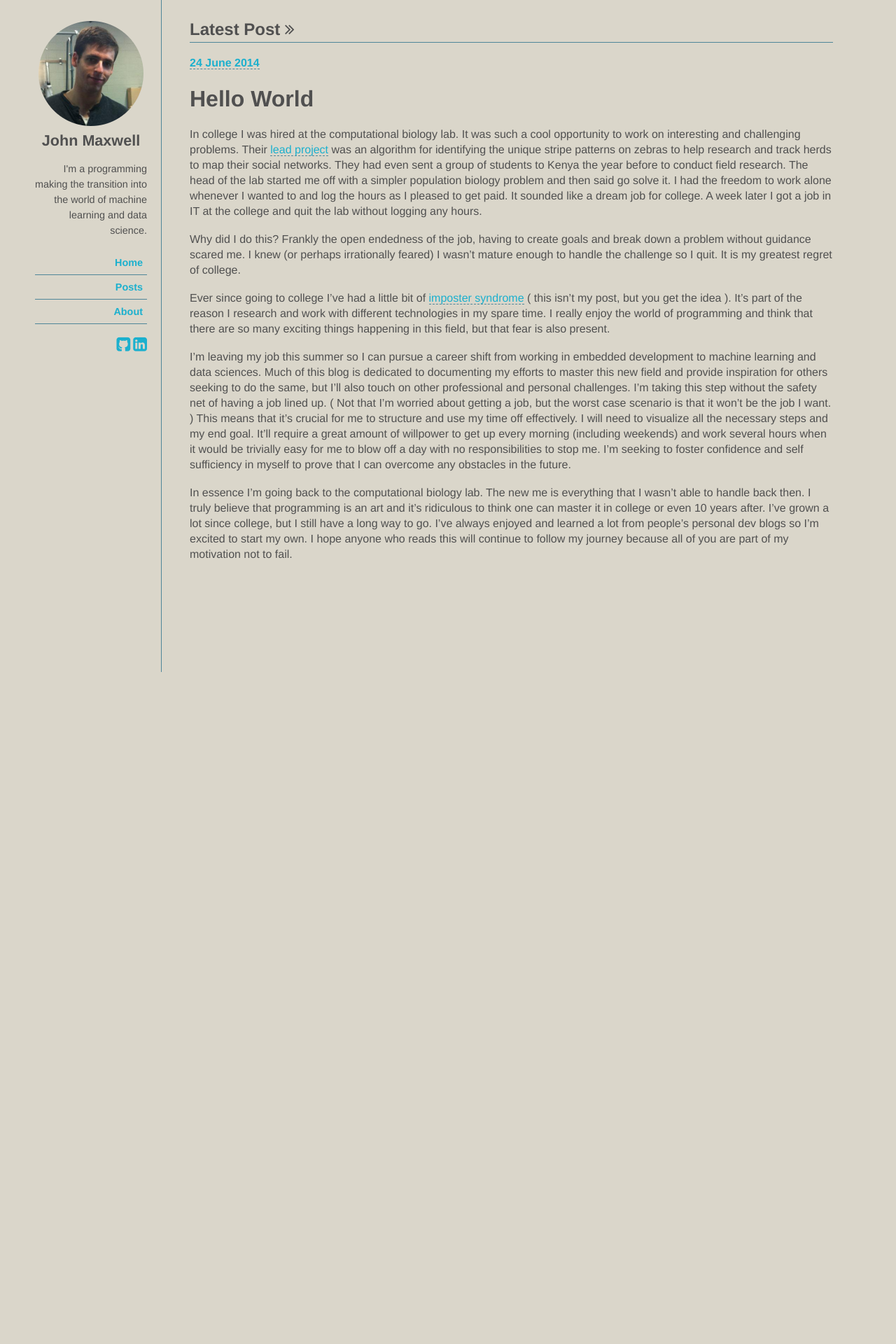
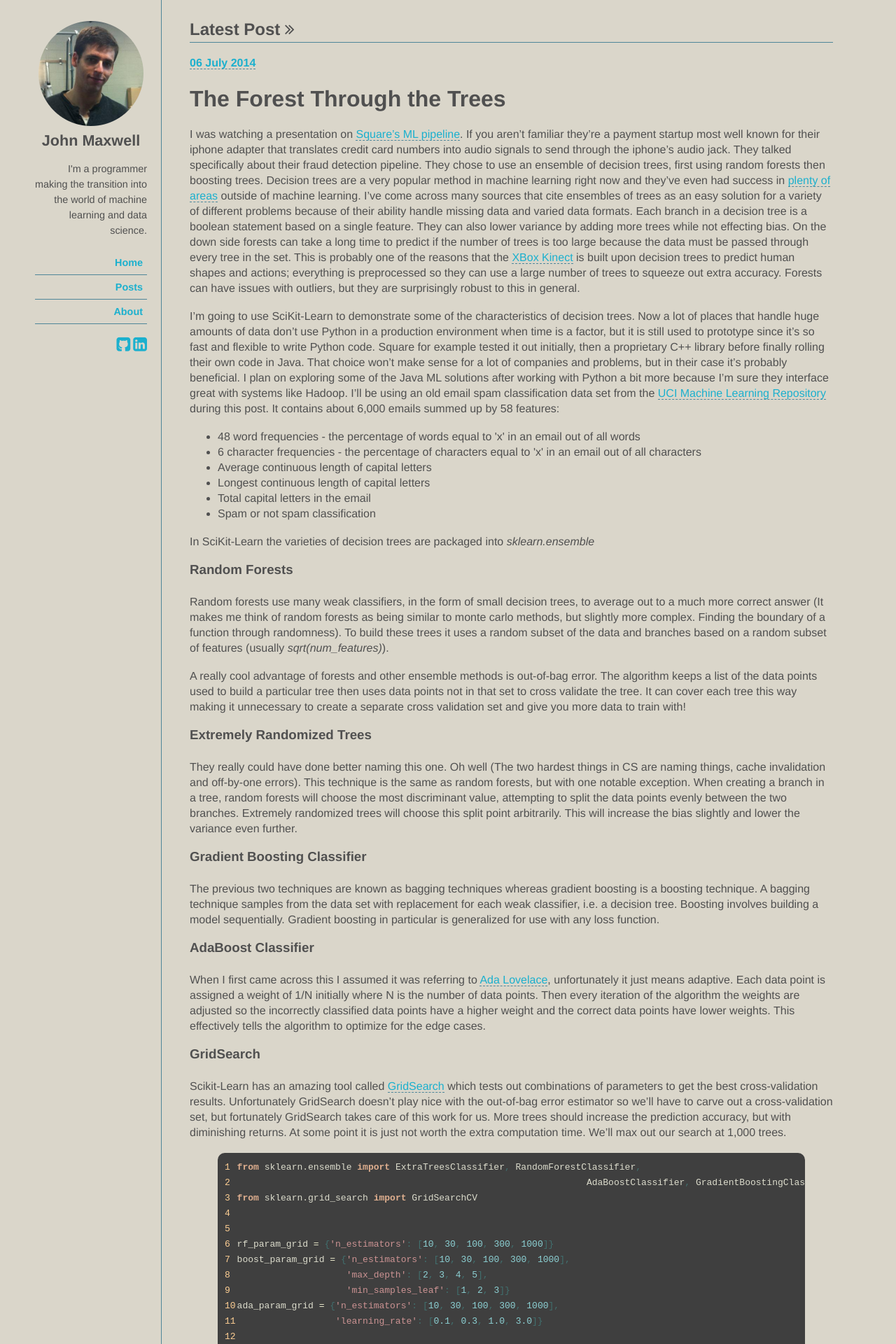
Before and after one commit to CpuKnows/cpuknows.github.io, a Jekyll site: the page built from index.html, in a window 1280 px wide. Shown: the top 1920 px of the page at 70% size. Built offline with Jekyll 4.4.1, drawn with Linux system fonts in a browser that asks for light colours; nearby versions of some CDN libraries; some web fonts are replaced; Markdown is read by kramdown in place of the engine named in the settings; before the commit the page ends 960 px from its top, so only the background shows below that; some of the changed text lies outside the part shown.

Commit message:
2014-7-6-forest post
new post
correct sidebar grammar mistake
update <ul> CSS
Update _config.yml

```diff
--- a/_config.yml
+++ b/_config.yml
@@ -5,11 +5,12 @@ markdown: rdiscount
 
 title: John Maxwell
 name: John Maxwell's Dev Blog
-url: http://http://cpuknows.github.io/
+url: http://cpuknows.com/
 
 author: John Maxwell
 
 css:
     - /css/base.css
+    - /css/code.css
     - /lib/font-awesome/css/font-awesome.min.css
     - http://fonts.googleapis.com/css?family=Droid+Sans:400,700
--- a/_layouts/default.html
+++ b/_layouts/default.html
@@ -44,7 +44,7 @@
 
                 <div class="paragraphs">
                     <p>
-                        I'm a programming making the transition into the world of machine learning and data science.
+                        I'm a programmer making the transition into the world of machine learning and data science.
                     </p>
                 </div>
 
--- /dev/null
+++ b/_posts/2014-07-06-square-forests.md
@@ -0,0 +1,166 @@
+---
+layout: post
+title: The Forest Through the Trees
+description: A discussion about forests in Scikit-Learn
+---
+
+{{page.title}}
+==============
+
+I was watching a presentation on [Square's ML pipeline][square]. If you aren't familiar they're a payment startup most well known for their iphone adapter that translates credit card numbers into audio signals to send through the iphone's audio jack. They talked specifically about their fraud detection pipeline. They chose to use an ensemble of decision trees, first using random forests then boosting trees. Decision trees are a very popular method in machine learning right now and they've even had success in [plenty of areas][kidney] outside of machine learning. I've come across many sources that cite ensembles of trees as an easy solution for a variety of different problems because of their ability handle missing data and varied data formats. Each branch in a decision tree is a boolean statement based on a single feature. They can also lower variance by adding more trees while not effecting bias. On the down side forests can take a long time to predict if the number of trees is too large because the data must be passed through every tree in the set. This is probably one of the reasons that the [XBox Kinect][kinect] is built upon decision trees to predict human shapes and actions; everything is preprocessed so they can use a large number of trees to squeeze out extra accuracy. Forests can have issues with outliers, but they are surprisingly robust to this in general.
+
+I'm going to use SciKit-Learn to demonstrate some of the characteristics of decision trees. Now a lot of places that handle huge amounts of data don't use Python in a production environment when time is a factor, but it is still used to prototype since it's so fast and flexible to write Python code. Square for example tested it out initially, then a proprietary C++ library before finally rolling their own code in Java. That choice won't make sense for a lot of companies and problems, but in their case it's probably beneficial. I plan on exploring some of the Java ML solutions after working with Python a bit more because I'm sure they interface great with systems like Hadoop. I'll be using an old email spam classification data set from the [UCI Machine Learning Repository][data set] during this post. It contains about 6,000 emails summed up by 58 features:
+<ul class='pretty'>
+	<li>48 word frequencies - the percentage of words equal to 'x' in an email out of all words</li>
+	<li>6 character frequencies - the percentage of characters equal to 'x' in an email out of all characters</li>
+	<li>Average continuous length of capital letters</li>
+	<li>Longest continuous length of capital letters</li>
+	<li>Total capital letters in the email</li>
+	<li>Spam or not spam classification</li>
+</ul>
+
+In SciKit-Learn the varieties of decision trees are packaged into *sklearn.ensemble*
+
+###Random Forests
+
+Random forests use many weak classifiers, in the form of small decision trees, to average out to a much more correct answer (It makes me think of random forests as being similar to monte carlo methods, but slightly more complex. Finding the boundary of a function through randomness). To build these trees it uses a random subset of the data and branches based on a random subset of features (usually *sqrt(num_features)*).
+
+A really cool advantage of forests and other ensemble methods is out-of-bag error. The algorithm keeps a list of the data points used to build a particular tree then uses data points not in that set to cross validate the tree. It can cover each tree this way making it unnecessary to create a separate cross validation set and give you more data to train with!
+
+
+###Extremely Randomized Trees
+
+They really could have done better naming this one. Oh well (The two hardest things in CS are naming things, cache invalidation and off-by-one errors). This technique is the same as random forests, but with one notable exception. When creating a branch in a tree, random forests will choose the most discriminant value, attempting to split the data points evenly between the two branches. Extremely randomized trees will choose this split point arbitrarily. This will increase the bias slightly and lower the variance even further.
+
+
+###Gradient Boosting Classifier
+
+The previous two techniques are known as bagging techniques whereas gradient boosting is a boosting technique. A bagging technique samples from the data set with replacement for each weak classifier, i.e. a decision tree. Boosting involves building a model sequentially. Gradient boosting in particular is generalized for use with any loss function.
+
+
+###AdaBoost Classifier
+
+When I first came across this I assumed it was referring to [Ada Lovelace][ada], unfortunately it just means adaptive. Each data point is assigned a weight of 1/N initially where N is the number of data points. Then every iteration of the algorithm the weights are adjusted so the incorrectly classified data points have a higher weight and the correct data points have lower weights. This effectively tells the algorithm to optimize for the edge cases.
+
+###GridSearch
+
+Scikit-Learn has an amazing tool called [GridSearch][grid] which tests out combinations of parameters to get the best cross-validation results. Unfortunately GridSearch doesn't play nice with the out-of-bag error estimator so we'll have to carve out a cross-validation set, but fortunately GridSearch takes care of this work for us. More trees should increase the prediction accuracy, but with diminishing returns. At some point it is just not worth the extra computation time. We'll max out our search at 1,000 trees.
+
+{% highlight python linenos %}
+from sklearn.ensemble import ExtraTreesClassifier, RandomForestClassifier,
+								AdaBoostClassifier, GradientBoostingClassifier
+from sklearn.grid_search import GridSearchCV
+
+
+rf_param_grid = {'n_estimators': [10, 30, 100, 300, 1000]}
+boost_param_grid = {'n_estimators': [10, 30, 100, 300, 1000],
+                    'max_depth': [2, 3, 4, 5],
+                    'min_samples_leaf': [1, 2, 3]}
+ada_param_grid = {'n_estimators': [10, 30, 100, 300, 1000],
+                  'learning_rate': [0.1, 0.3, 1.0, 3.0]}
+
+rf_est = RandomForestClassifier()
+rf_gs_cv = GridSearchCV(rf_est, rf_param_grid).fit(Xtrain, Ytrain)
+print(rf_gs_cv.best_score_, rf_gs_cv.best_params_)
+print('\n')
+
+boost_est = GradientBoostingClassifier()
+boost_gs_cv = GridSearchCV(boost_est, boost_param_grid).fit(Xtrain, Ytrain)
+print(boost_gs_cv.best_score_, boost_gs_cv.best_params_)
+print('\n')
+
+ada_est = AdaBoostClassifier()
+ada_gs_cv = GridSearchCV(ada_est, ada_param_grid).fit(Xtrain, Ytrain)
+print(ada_gs_cv.best_score_, ada_gs_cv.best_params_)
+print('\n')
+{% endhighlight %}
+
+{% highlight pytb %}
+(0.94393741851368973, {'n_estimators': 300})
+(0.94915254237288138, {'n_estimators': 1000, 'max_depth': 3, 'min_samples_leaf': 1})
+(0.94295958279009129, {'n_estimators': 300, 'learning_rate': 0.3})
+{% endhighlight %}
+
+
+###Parallelization of tree generation
+
+Bagging techniques can benefit from parallelization because they are creating many independent trees whereas boosting techniques are iterative and cannot benefit as much from parallelization. Using the *n_jobs* parameter we can specify the number of CPU cores to use when generating trees. The default is *n_jobs=1* and I'll test it with *n_jobs=-1* which means use as many CPU cores as you can. I have an i7 so this should be a pretty good speedup, not linear because there is still overhead for the parallelization process, but still pretty good. As expected *ExtraTreesClassifier* is faster than *RandomForestClassifier* because it doesn't need to find the most discriminant value for each branch split. With *n_estimators=3000* the benefit was even better than double.
+
+{% highlight python %}
+%timeit clf_rf = RandomForestClassifier(n_estimators=1000, n_jobs=1).fit(Xtrain, Ytrain)
+%timeit clf_rf = RandomForestClassifier(n_estimators=1000, n_jobs=-1).fit(Xtrain, Ytrain)
+%timeit clf_et = ExtraTreesClassifier(n_estimators=1000, n_jobs=1).fit(Xtrain, Ytrain)
+%timeit clf_et = ExtraTreesClassifier(n_estimators=1000, n_jobs=-1).fit(Xtrain, Ytrain)
+{% endhighlight %}
+
+{% highlight pytb %}
+1 loops, best of 3: 10.6 s per loop #Random forest, n_jobs=1
+1 loops, best of 3: 4.92 s per loop #Random forest, n_jobs=-1
+1 loops, best of 3: 8.27 s per loop #Extremely randomized trees, n_jobs=1
+1 loops, best of 3: 4.36 s per loop #Extremely randomized trees, n_jobs=-1
+{% endhighlight %}
+
+###Cross validation and error rates
+
+{% highlight python linenos %}
+clf_rf = RandomForestClassifier(n_estimators=rf_gs_cv.best_params_['n_estimators'])
+scores = cross_val_score(clf, Xtrain, Ytrain)
+print(scores.mean())
+
+clf_et = ExtraTreesClassifier(n_estimators=rf_gs_cv.best_params_['n_estimators'])
+scores = cross_val_score(clf, Xtrain, Ytrain)
+print(scores.mean())
+
+clf_ada = AdaBoostClassifier(n_estimators=ada_gs_cv.best_params_['n_estimators'],
+                         learning_rate=ada_gs_cv.best_params_['learning_rate'])
+scores = cross_val_score(clf, Xtrain, Ytrain)
+print(scores.mean())
+
+clf_boost = GradientBoostingClassifier(n_estimators=boost_gs_cv.best_params_['n_estimators'],
+                                 max_depth=boost_gs_cv.best_params_['max_depth'],
+                                 min_samples_leaf=boost_gs_cv.best_params_['min_samples_leaf'])
+scores = cross_val_score(clf, Xtrain, Ytrain)
+print(scores.mean())
+{% endhighlight %}
+
+{% highlight pytb %}
+0.949476457651 #Random Forest
+0.94882541723 #Extremely Randomized Trees
+0.947521423438 #AdaBoost
+0.947520466964 #Gradient Boosting
+{% endhighlight %}
+
+
+<figure class="half">
+	<img src="/img/2014-7-6-forests/gradient_boost_error_rate.png">
+	<img src="/img/2014-7-6-forests/adaboost_error_rate.png">
+</figure>
+
+Tada! The results of each of our methods. Disappointingly they are all about the same. This would be a great time to point out that it's important to figure out the right tool for the job and there are specific methods to figure what is limiting your algorithm's effectiveness, whether it be test set size, choosing the correct features, or changing learning rates. This a subject for an entire post, but we'll look at the data a little bit more to get insight into it.
+
+Visualizing the test data using PCA (principal component analysis) shows that the data is relatively clustered together which could explain why increasing *n_estimators* doesn't improve the error rate by much. I still don't have a great intuition for PCA so this could also be misguided. Cut me some slack, I'm working on it.
+
+<figure>
+	<img src="/img/2014-7-6-forests/pca_test_data.png">
+</figure>
+
+###Feature Importance
+
+One of the coolest advantages of using trees is being able to track feature importance. This tells us which features were most import in discerning spam from legitimate email. This is valuable information because it actually gives you insight into the analysis. Imagine you want to figure out when a customer is planning on leaving your service so you can entice them to stay. You run all the customer data through your ML pipeline and hooray! You end up saving the company from a lot of turnover. Unfortunately you still don't know WHY customers are choosing to leave so you can preempt the behavior. Feature importance to the rescue! In other algorithms such as neural networks this analysis is almost impossible. In fact some AI experts think that if we ever invent sentient AI we may not even understand how it works because the decision models will be too complex.
+
+<figure class="half">
+	<img src="/img/2014-7-6-forests/feature_importance_1.png">
+	<img src="/img/2014-7-6-forests/feature_importance_2.png">
+</figure>
+
+Remember that these are the most import features for determining spam AND not spam so values like 'george' are very indicative of not spam. Not a lot of surprises here: capital letters and exclamation points are easy identifiers of spam while names like 'george' and 'hp' (the company) are definitely safe words. The least important features include random numbers. About half of the features are the same order of magnitude of importance and the large majority are within one order of magnitude. This tells us that emails need a lot of features to classify them as spam. There could be cases like the message, "HAPPY BIRTHDAY!!!" being mistaken for spam (debatable whether it isn't spam. You  may be onto something poor algorithm). Short emails could easily be susceptible to misclassification with the current feature set. This data set doesn't provide us with the email text only the features described above to summarize them so it's difficult for us to generate new features or analyze misclassification examples. In all likelihood we could probably squeeze out an extra percent of effectiveness with a lot more work, but this is about as good as it gets for now. Real spam classification algorithms have much larger feature sets and data sets while constantly evolving in a cat and mouse game.
+
+As always, I hope you've learned something so feel free to email me your gratitude or if I did something stupid I'm happy to learn too.
+
+
+[square]: https://www.youtube.com/watch?v=vpD5UG-tFsY
+[kinect]: http://research.microsoft.com/pubs/145347/bodypartrecognition.pdf
+[data set]: https://archive.ics.uci.edu/ml/datasets/Spambase
+[grid]: http://scikit-learn.org/stable/modules/grid_search.html
+[ada]: http://en.wikipedia.org/wiki/Ada_Lovelace
+[kidney]: http://fastml.com/how-a-russian-mathematician-constructed-a-decision-tree-by-hand-to-solve-a-medical-problem/
--- a/css/base.css
+++ b/css/base.css
@@ -21,22 +21,6 @@ ul {
 ul.pretty {
     list-style: disc;
     margin: 4px 0 18px 40px;
-}
-
-ul.pretty li {
-    float: left;
-    width: 180px;
-    margin: 4px 0;
-}
-
-ul.pretty:before, ul.pretty:after {
-    display: table;
-    line-height: 0;
-    content: "";
-}
-
-ul.pretty:after {
-    clear:both;
 }
 
 div.buttons {
```
Also changed, not shown: img/2014-7-6-forests/adaboost_error_rate.png (added), img/2014-7-6-forests/cross_validation.png (added), img/2014-7-6-forests/feature_importance_1.png (added), img/2014-7-6-forests/feature_importance_2.png (added), img/2014-7-6-forests/gradient_boost_error_rate.png (added), img/2014-7-6-forests/gridsearch.png (added), img/2014-7-6-forests/pca_test_data.png (added).
